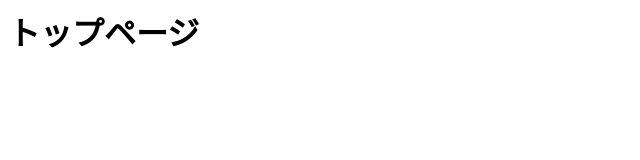
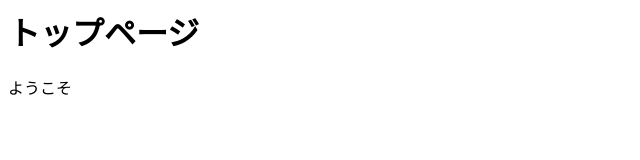
Before and after one commit to zd2M01/myshop2, a plain HTML site: page index.html in a window 1280 px wide. Shown: the full height of the page, 0-640 px from the left. Drawn offline with Linux system fonts and the light colour scheme.

Commit message:
トップページに挨拶文を追加

```diff
--- a/index.html
+++ b/index.html
@@ -1 +1,2 @@
 <h1>トップページ</h1>
+<p>ようこそ</p>
```
